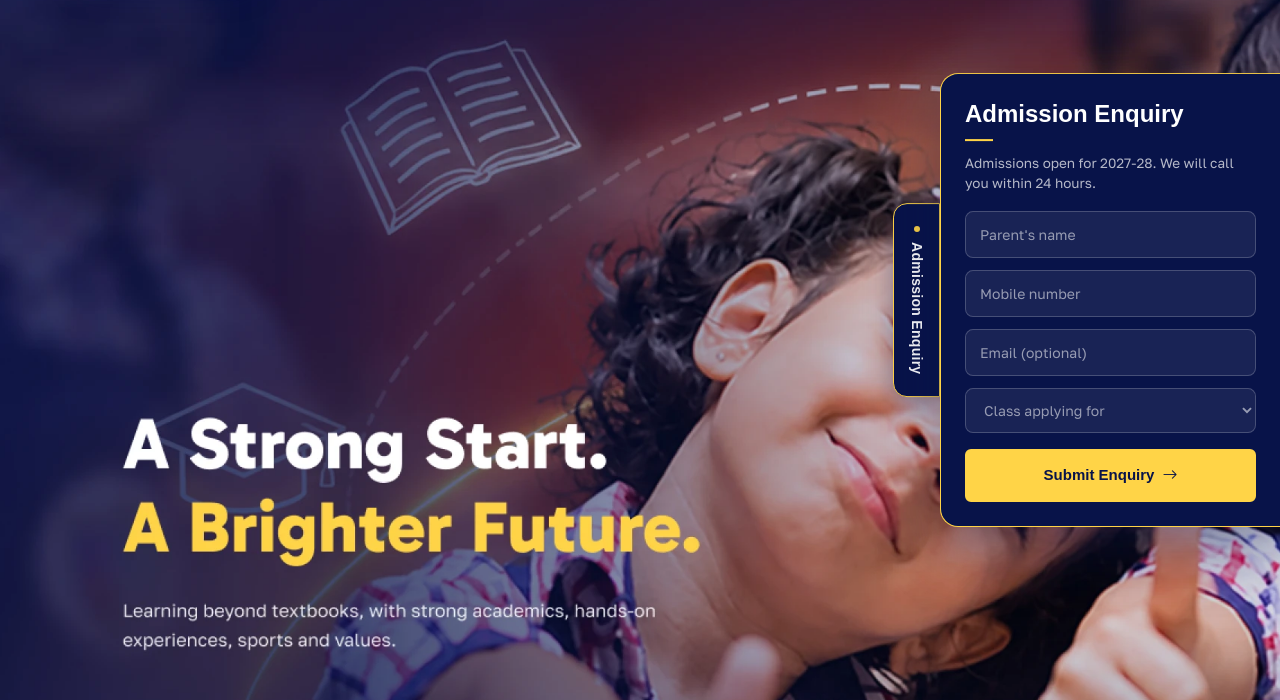
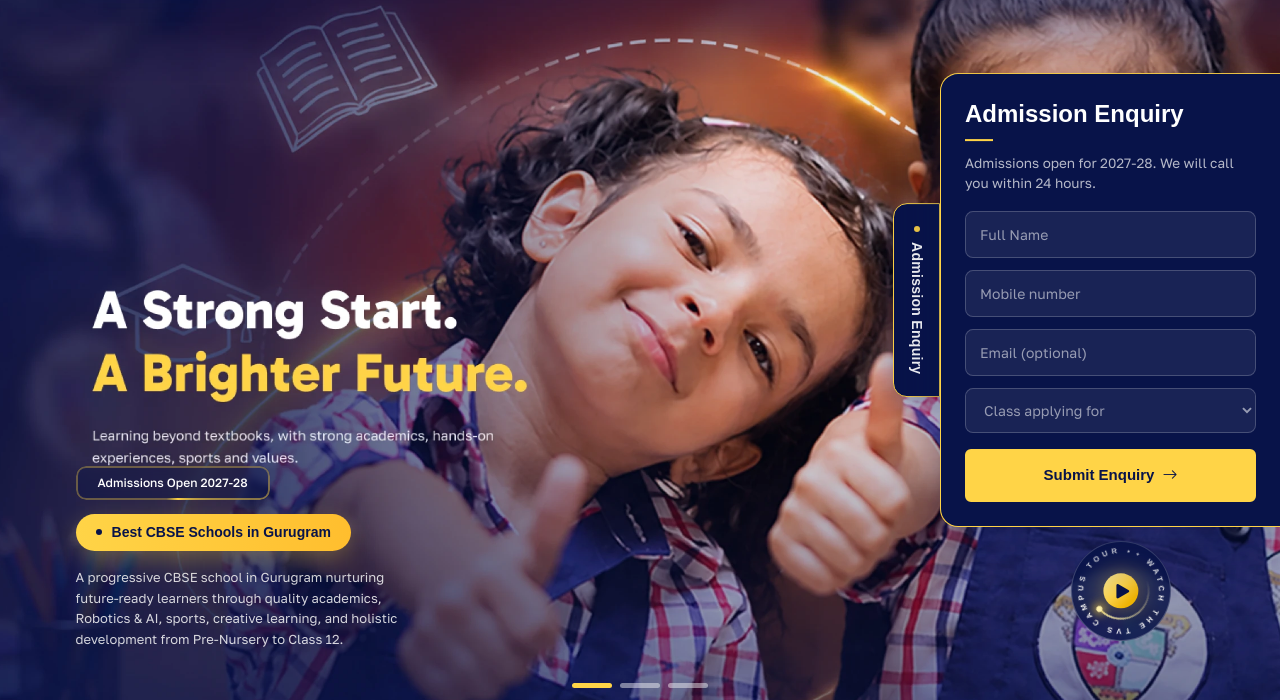
Before and after one commit to mediagarh-dev-team/venkateshwar-school-lp, a plain HTML site: page index.html in a window 1280 px wide. Shown: the part 100-800 px from the top of the page. Drawn offline with nearby package versions, Linux system fonts and the light colour scheme; a web font is replaced by a local one.

Commit message:
add new changes

```diff
--- a/css/style.css
+++ b/css/style.css
@@ -1419,8 +1419,8 @@ body {
   position: relative;
   overflow: hidden;
   background: var(--navy);
-  height: 1010vh;
-  min-height: 890px;
+  height: 100vh;
+  min-height: 814px;
   max-height: 1080px;
   --hp: clamp(24px, 5.9vw, 140px);
 }
--- a/index.html
+++ b/index.html
@@ -189,7 +189,7 @@
                 name="name"
                 type="text"
                 class="enq-input"
-                placeholder="Parent's name"
+                placeholder="Full Name"
                 autocomplete="name"
                 required
               />
```
